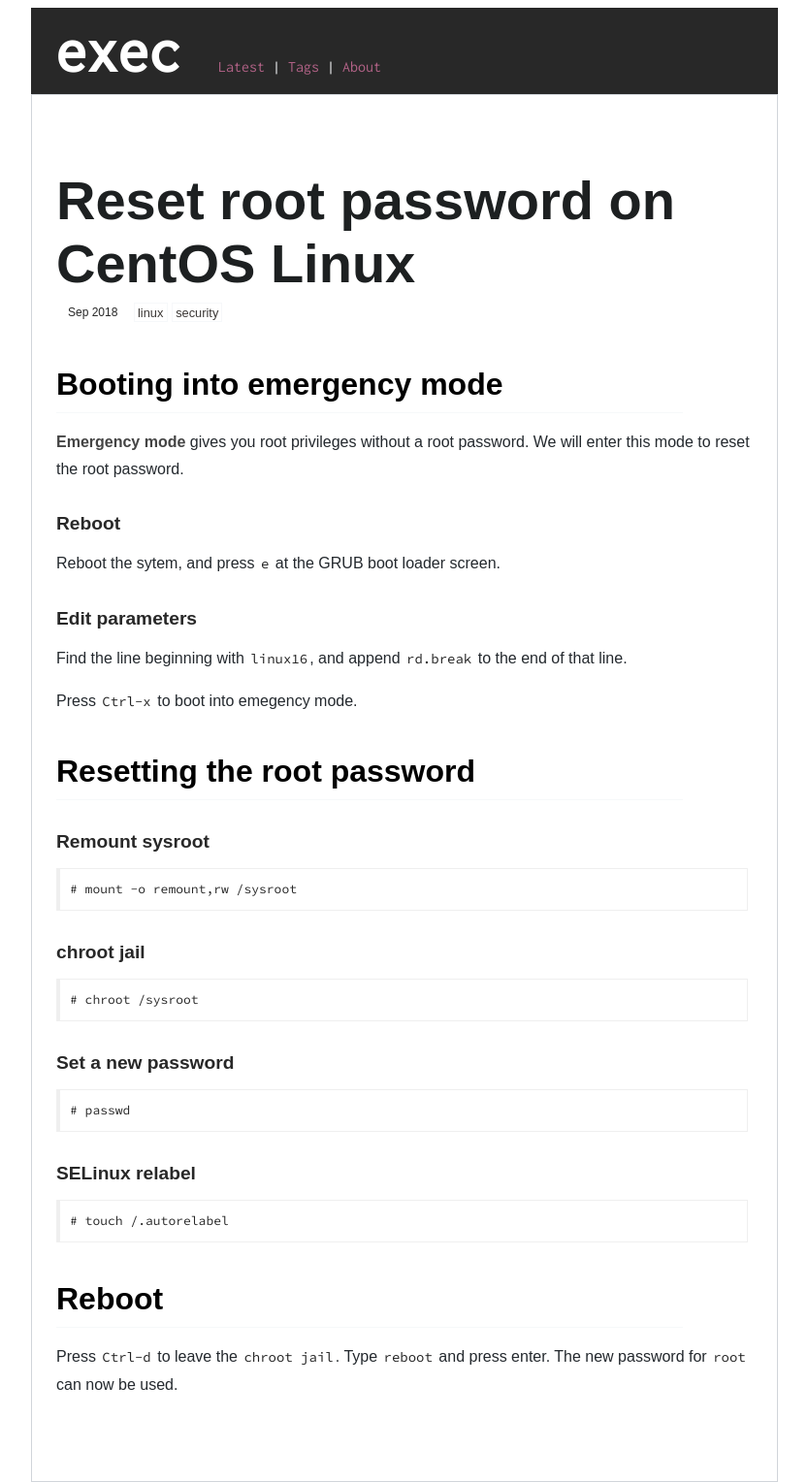
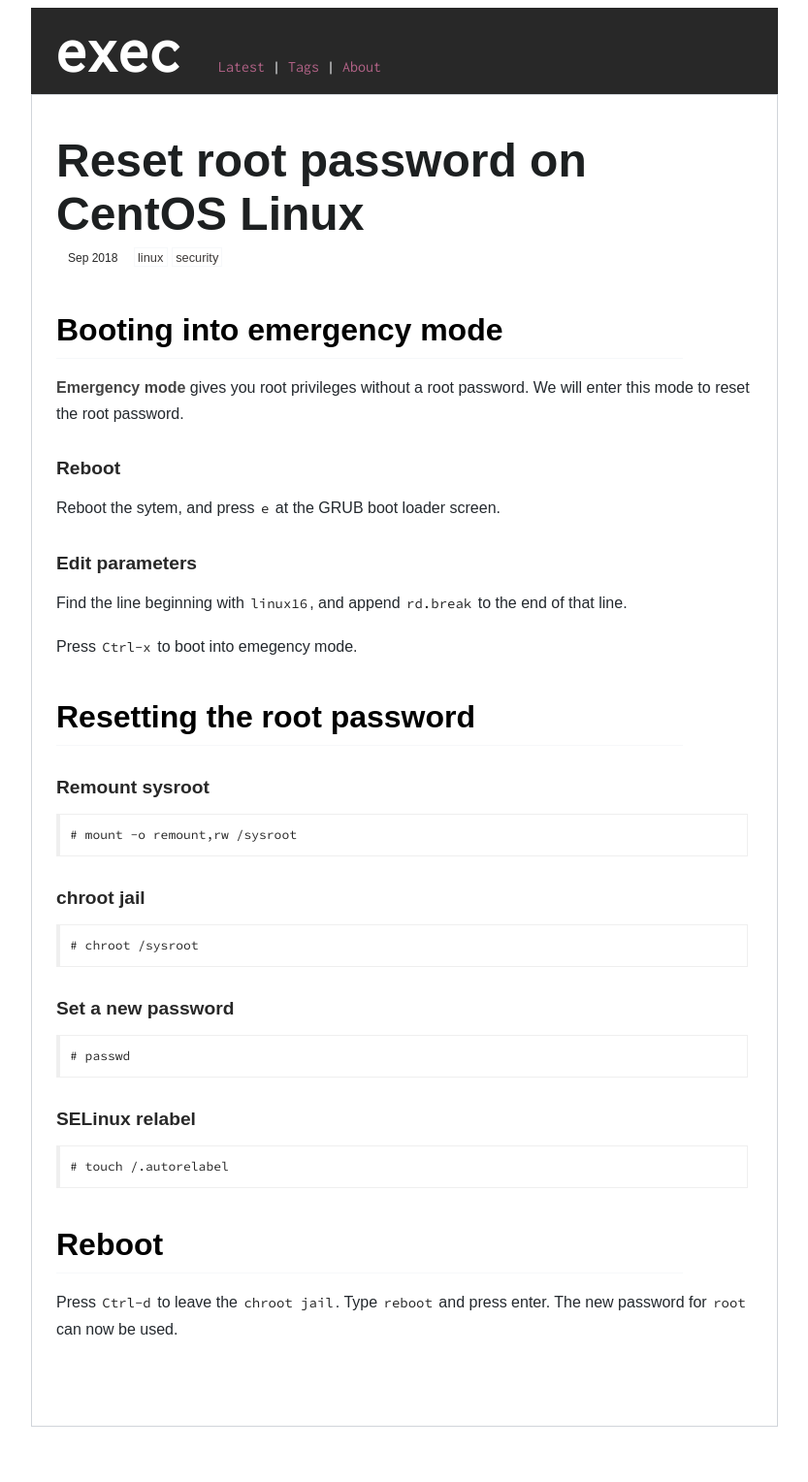
Before and after one commit to execas/execas.github.io, a Jekyll site: the page built from _posts/2018-09-03-reset-root-password-on-centos-linux.md, in a window 1280 px wide. Shown: the whole page at 97% size, without its empty margins (223-1056 px from the left). Built offline with Jekyll 4.4.1, drawn with Linux system fonts in a browser that asks for light colours; after the commit the page ends 1471 px from its top, so only the background shows below that.

Commit message:
Update execas.css

```diff
--- a/css/execas.css
+++ b/css/execas.css
@@ -13,7 +13,7 @@ body {
 }
 
 #wrapper {
-     padding: 30px 25px 70px 25px;
+     padding: 0px 25px 70px 25px;
      max-width: 718px;
      background-color: #ffffff;
      margin: 0 auto;
@@ -223,7 +223,7 @@ postinfo: title, date, tags
 }
 
 .post-title {
-     font-size: 3.5rem;
+     font-size: 3rem;
      color:#1d2021;
      margin-bottom:0.5rem;
 }
```
